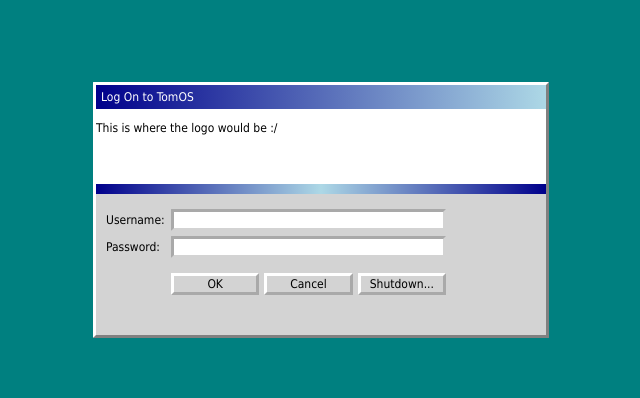
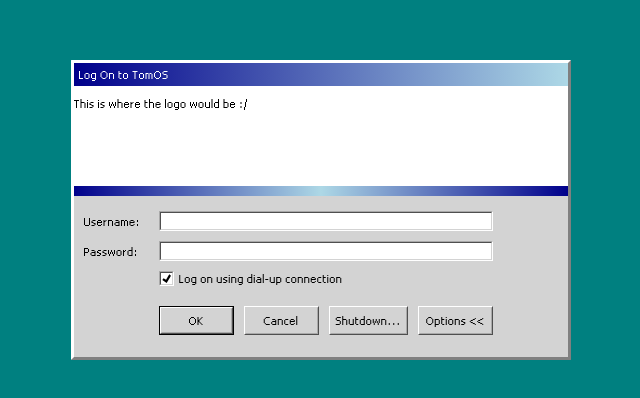
Before and after one commit to tomlikescoffee/tomlikescoffee.github.io, a plain HTML site: page src/login.html in a window 1280 px wide. Shown: the part 190-588 px from the top of the page, without its empty margins (319-959 px from the left). Drawn offline with Linux system fonts and the light colour scheme.

Commit message:
Refine login screen design

```diff
--- a/src/login.css
+++ b/src/login.css
@@ -1,13 +1,26 @@
+@font-face {
+    font-family: "Retro Tahoma";
+    src: url(../assets/fonts/tahoma_08_pt/tahoma08pt.otf);
+    font-size: 2px;
+}
+
+@font-face {
+    font-family: "Retro Windows";
+    src: url(../assets/fonts/windows_xp_2000_recreation/windows_xp_2000_recreation.otf);
+    font-size: 8px;
+}
 
 
 body {
   /* background-color:#3B6EA5; */
   background-color: teal;
-  font-family: Tahoma;
-  font-size: 12px
+  font-family: "Retro Tahoma";
+  font-size: 11px;
+  letter-spacing: 0.5px;
 }
 
 #login_container {
+    box-sizing: border-box;
     background-color: white;
     position: absolute;
     overflow: auto;
@@ -19,8 +32,8 @@ body {
     border-radius: 1px;
     border-style: solid;
 
-    width: 450px;
-    height: 250px;
+    width: 500px;
+    height: 300px;
     top: 0;
     bottom: 0;
     left: 0;
@@ -45,9 +58,8 @@ body {
 }
 
 #login_logo {
-    height: 75px;
+    height: 100px
 }
-
 
 #login_gradient {
     flex: 0 0 auto;
@@ -68,51 +80,164 @@ body {
 
     display: grid;
     grid-template-columns: 75px 1fr;
-    row-gap: 5px;
+    row-gap: 10px;
+    column-gap: 10px;
     align-content: start;
     align-items: center;
 
-    padding: 15px 100px 0 0;
+    padding: 15px 75px 0 0;
 }
 
-#login_input_container label {
+
+.input_field_border {
+    border-top: darkgray;
+    border-left: darkgray;
+    border-bottom: white;
+    border-right: white;
+    border-width: 1px;
+    border-style: solid;
+}
+
+.input_label {
     padding-left: 10px;
 }
 
 .input_field {
     color: black;
+
+    width: 100%;
     box-sizing: border-box;
+
+    border-top: rgb(79, 79, 79);
+    border-left: rgb(79, 79, 79);
+    border-right: lightgray;
+    border-bottom: lightgray;
+    border-width: 1px;
+    border-style: solid;
+
+    padding-bottom: 2px;
+
+    font: inherit;
+}
+
+.input_field:focus {
+    outline: none;
+}
+
+#dial_up_container {
+
+    grid-column: 2;
+    box-sizing: border-box;
+    display: flex;
+    align-items: center;
+}
+
+#dial_up_container input[type="checkbox"] {
+    position: relative;
+    appearance: none;
+    background-color: #fff;
+    margin: 0;
+
+    width: 1.15em;
+    height: 1.15em;
+
+    border-top: rgb(79, 79, 79);
+    border-left: rgb(79, 79, 79);
+    border-bottom: lightgrey;
+    border-right: lightgrey;
+
+    border-style: solid;
+    border-width: 2px;
+
+    display: grid;
+    place-content: center;
+}
+
+#dial_up_container input[type="checkbox"]::before {
+    content: "";
+    width: 0.65em;
+    height: 0.65em;
+    transform: scale(0);
+    box-shadow: inset 1em 1em black;
+    transform-origin: bottom left;
+    clip-path: polygon(14% 44%, 0 65%, 50% 100%, 100% 16%, 80% 0%, 43% 62%);
+}
+
+
+#dial_up_container input[type="checkbox"]:checked::before {
+    transform: scale(1);
+}
+
+#dial_up_container input[type="checkbox"]::after {
+    content: "";
+    position: absolute;
+
+    top: -2px;
+    left: -2px;
+    bottom: -2px;
+    right: -2px;
 
     border-top: darkgray;
     border-left: darkgray;
-    border-right: lightgray;
-    border-bottom: lightgray;
-    border-radius: 1px;
+    border-bottom: white;
+    border-right: white;
+
     border-style: solid;
-
-    font-size: 12px;
-    font-family: Tahoma;
+    border-width: 1px;
 }
 
-#options {
-    grid-column: 2;
-    box-sizing: border-box;
-
-    display: grid;
-    grid-template-columns: 1fr 1fr 1fr;
-    column-gap: 5px;
-    padding-top: 10px;
+#dial_up {
+    margin: 0;
+    padding: 0;
 }
 
-#options button {
+#dial_up_container label{
+    padding-left: 5px;
+    font: inherit;
+}
+
+#options_container {
+    grid-column: 2;
+    padding-top: 10px;
+    display: grid;
+    grid-template-columns: 1fr 1fr 1fr 1fr;
+    column-gap: 10px;
+
+}
+
+#options_container button {
+    white-space: nowrap;
+    box-sizing: border-box;
+    width: 100%;
+    height: 100%;
+
     background-color: lightgrey;
 
+    border-top: lightgray;
+    border-left: lightgray;
+    border-bottom: darkgray;
+    border-right: darkgrey;
+    border-style: solid;
+    border-width: 1px;
+
+    padding: 5px;
+
+    font: inherit;
+    letter-spacing: 0.5px;
+}
+
+.solid_button_border {
+    box-sizing: border-box;
+    border: black;
+    border-width: 1px;
+    border-style: solid;
+}
+
+.button_border {
     border-top: white;
     border-left: white;
-    border-bottom: darkgray;
-    border-right: darkgrey;
-
+    border-bottom: rgb(79, 79, 79);
+    border-right: rgb(79, 79, 79);
+    border-width: 1px;
     border-style: solid;
-    font-size: 12px;
-    font-family: Tahoma;
 }
--- a/src/login.html
+++ b/src/login.html
@@ -2,6 +2,7 @@
 <html>
     <head>
         <link rel="stylesheet" type="text/css" href="login.css">
+        <script src="login.js" type="text/javascript"></script>
         <title>TomOS</title>
     </head>
     <body>
@@ -14,14 +15,33 @@
             </div>
             <div id="login_gradient"></div>
             <div id="login_input_container">
-                <label for="username">Username:</label>
-                <input id="username" class="input_field" name="username" type="text">
-                <label for="password">Password:</label>
-                <input id="password" class="input_field" name="password" type="text">
-                <div id="options">
-                    <button type="button">OK</button>
-                    <button type="button">Cancel</button>
-                    <button type="button">Shutdown...</button>
+                <label class="input_label" for="username">Username:</label>
+                <div class="input_field_border">
+                    <input id="username" class="input_field" name="username" type="text">
+                </div>
+                <label class="input_label" for="password">Password:</label>
+                <div class="input_field_border">
+                    <input id="password" class="input_field" name="password" type="password">
+                </div>
+                <div id="dial_up_container">
+                    <input type="checkbox" id="dial_up" name="dial_up" checked>
+                    <label for="dial_up">Log on using dial-up connection</label>
+                </div>
+                <div id="options_container">
+                    <div class="solid_button_border">
+                        <div class="button_border">
+                            <button type="button" onmousedown="show_active_border(event, this)" onmouseup="revert_border(event, this)">OK</button>
+                        </div>
+                    </div>
+                    <div class="button_border">
+                        <button type="button" onmousedown="show_active_border(event, this)" onmouseup="revert_border(event, this)">Cancel</button>
+                    </div>
+                    <div class="button_border">
+                        <button type="button" onmousedown="show_active_border(event, this)" onmouseup="revert_border(event, this)">Shutdown...</button>
+                    </div>
+                    <div class="button_border">
+                        <button type="button" onmousedown="show_active_border(event, this)" onmouseup="revert_border(event, this)">Options << </button>
+                    </div>
                 </div>
             </div>
         </form>
--- /dev/null
+++ b/src/login.js
@@ -0,0 +1,19 @@
+const MouseButtons = Object.freeze({
+    LEFT : {value : 0},
+    MIDDLE : {value : 1},
+    RIGHT : {value : 2}
+})
+
+function show_active_border(event, button) {
+    if (event.button != MouseButtons.LEFT.value) return;
+    button.style.border = "black solid"
+}
+
+function revert_border(event, button) {
+    if (event.button != MouseButtons.LEFT.value) return;
+
+    button.style.borderTop = "white solid"
+    button.style.borderLeft = "white solid"
+    button.style.borderRight = "darkgray solid"
+    button.style.borderBottom = "darkgray solid"
+}
```
Also changed, not shown: assets/fonts/tahoma_08_pt/license.txt (added), assets/fonts/tahoma_08_pt/readme.txt (added), assets/fonts/tahoma_08_pt/tahoma08pt.otf (added), assets/fonts/windows_xp_2000_recreation/license.txt (added), assets/fonts/windows_xp_2000_recreation/readme.txt (added), assets/fonts/windows_xp_2000_recreation/windows_xp_2000_recreation.otf (added).
